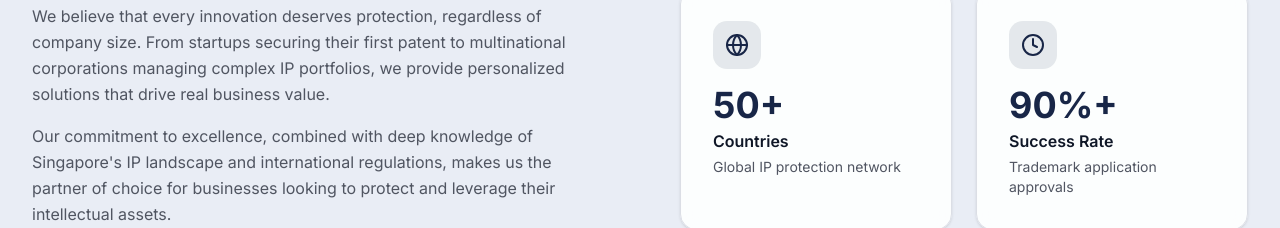
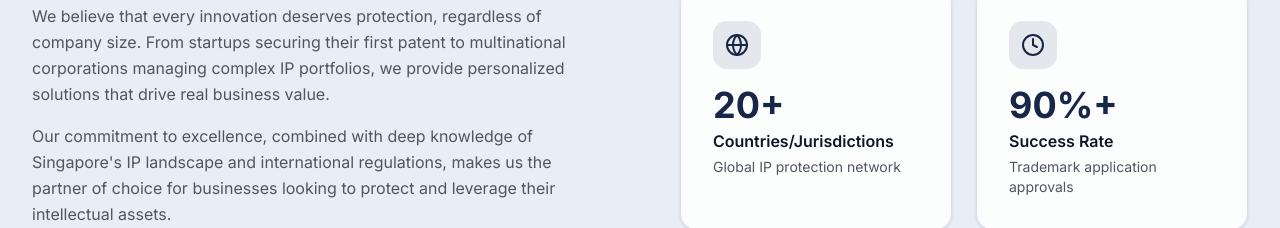
Before and after one commit to DefengSong/easyip-business-website, a Next.js app: page / in a window 1280 px wide. Shown: the part 2335-2563 px from the top of the page. Built offline with nearby package versions, Linux system fonts and the light colour scheme.

Commit message:
About: change coverage metric to 20+ countries/jurisdictions
Made-with: Cursor

```diff
--- a/components/about-section.tsx
+++ b/components/about-section.tsx
@@ -15,8 +15,8 @@ const stats = [
   },
   {
     icon: Globe,
-    value: "50+",
-    label: "Countries",
+    value: "20+",
+    label: "Countries/Jurisdictions",
     description: "Global IP protection network",
   },
   {
```
